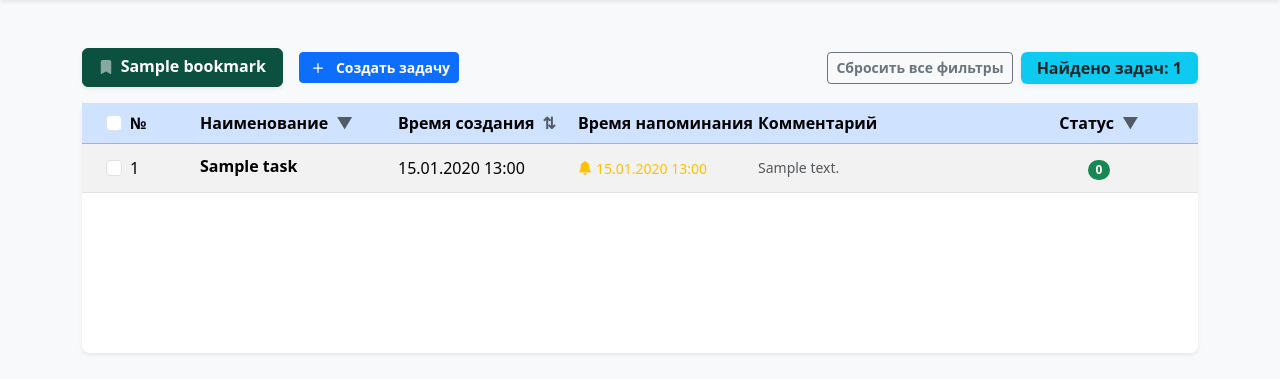
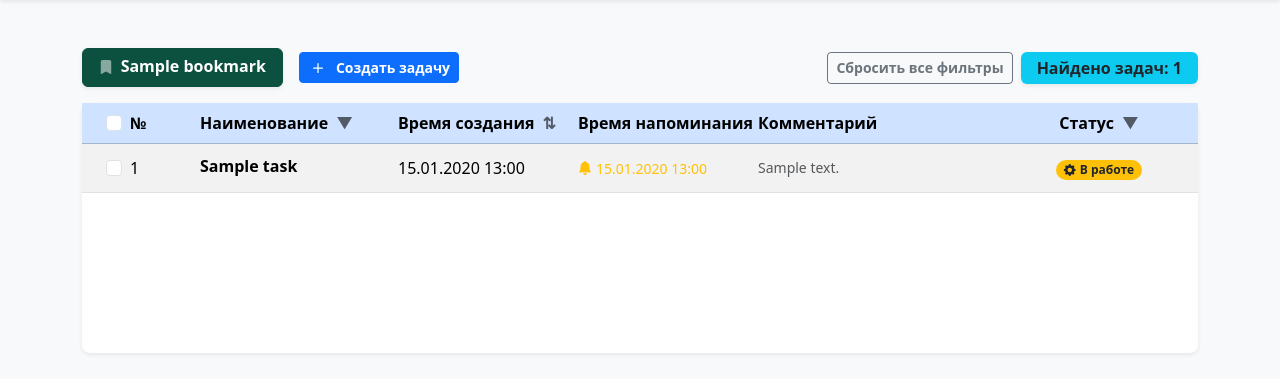
Before and after one commit to burmspb-code/Daily_journal, a Django app: page /daily/ in a window 1280 px wide. Shown: the part 56-435 px from the top of the page. Run offline with Django 5.2, Linux system fonts and the light colour scheme; a user stored in the database is signed in; tables that the repository leaves empty hold one stand-in row (values such as "Sample post"); parts of the project's set-up code (start-up, migrations or seed data) failed here and were passed over; some libraries are stand-ins or nearby versions.

Commit message:
implement rich status badges with Bootstrap Icons in task table

```diff
--- a/daily/templates/daily/task_list.html
+++ b/daily/templates/daily/task_list.html
@@ -197,7 +197,9 @@
                                 <li>
                                     <a href="?{% if current_bookmark %}bookmark={{ current_bookmark.id }}&{% endif %}{% if current_title %}title={{ current_title|urlencode }}&{% endif %}{% if current_sort %}sort={{ current_sort }}&{% endif %}flag=0"
                                        class="dropdown-item py-2 px-3 d-flex align-items-center gap-2 {% if current_flag == '0' %}active{% endif %}">
-                                        <span class="badge rounded-pill bg-success px-2">0</span> Создана
+                                        <span class="badge rounded-pill bg-success px-2 py-1 d-inline-flex align-items-center gap-1">
+                                            <i class="bi bi-plus-circle-fill"></i> Создана
+                                        </span>
                                     </a>
                                 </li>
 
@@ -205,7 +207,9 @@
                                 <li>
                                     <a href="?{% if current_bookmark %}bookmark={{ current_bookmark.id }}&{% endif %}{% if current_title %}title={{ current_title|urlencode }}&{% endif %}{% if current_sort %}sort={{ current_sort }}&{% endif %}flag=1"
                                        class="dropdown-item py-2 px-3 d-flex align-items-center gap-2 {% if current_flag == '1' %}active{% endif %}">
-                                        <span class="badge rounded-pill bg-warning text-dark px-2">1</span> В работе
+                                        <span class="badge rounded-pill bg-warning text-dark px-2 py-1 d-inline-flex align-items-center gap-1">
+                                            <i class="bi bi-gear-fill"></i> В работе
+                                        </span>
                                     </a>
                                 </li>
 
@@ -213,7 +217,9 @@
                                 <li>
                                     <a href="?{% if current_bookmark %}bookmark={{ current_bookmark.id }}&{% endif %}{% if current_title %}title={{ current_title|urlencode }}&{% endif %}{% if current_sort %}sort={{ current_sort }}&{% endif %}flag=2"
                                        class="dropdown-item py-2 px-3 d-flex align-items-center gap-2 {% if current_flag == '2' %}active{% endif %}">
-                                        <span class="badge rounded-pill bg-secondary px-2">2</span> Выполнена
+                                        <span class="badge rounded-pill bg-secondary px-2 py-1 d-inline-flex align-items-center gap-1">
+                                            <i class="bi bi-check-circle-fill"></i> Выполнена
+                                        </span>
                                     </a>
                                 </li>
 
@@ -221,7 +227,9 @@
                                 <li>
                                     <a href="?{% if current_bookmark %}bookmark={{ current_bookmark.id }}&{% endif %}{% if current_title %}title={{ current_title|urlencode }}&{% endif %}{% if current_sort %}sort={{ current_sort }}&{% endif %}flag=3"
                                        class="dropdown-item py-2 px-3 d-flex align-items-center gap-2 {% if current_flag == '3' %}active{% endif %}">
-                                        <span class="badge rounded-pill bg-danger px-2">3</span> Дедлайн
+                                        <span class="badge rounded-pill bg-danger px-2 py-1 d-inline-flex align-items-center gap-1">
+                                            <i class="bi bi-exclamation-triangle-fill"></i> Дедлайн
+                                        </span>
                                     </a>
                                 </li>
 
@@ -235,12 +243,18 @@
                 <tr id="task-row-{{ task.id }}" data-id="{{ task.id }}">
                     <td class="ps-4"><input class="form-check-input task-checkbox" type="checkbox" data-id="{{ task.id }}"></td>
                     <td>{{ forloop.counter }}</td>
+
+                    <!-- Столбец: Наименование -->
                     <td class="task-name-cell align-middle fw-semibold" onclick="this.querySelector('.editable-task-name').focus()">
                         <span class="editable-task-name d-inline-block" contenteditable="true" data-id="{{ task.id }}" style="cursor: text; min-height: 24px;">
                             {{ task.title }}
                         </span>
                     </td>
+
+                    <!-- Столбец: Время создания -->
                     <td>{{ task.created_at|date:"d.m.Y H:i" }}</td>
+
+                    <!-- Столбец: Время напоминания -->
                     <td class="task-reminder-cell align-middle text-nowrap small" data-id="{{ task.id }}">
                         {% if task.reminder_at %}
                             <span class="d-inline-flex align-items-center gap-1 text-warning"><i class="bi bi-bell-fill"></i> {{ task.reminder_at|date:"d.m.Y H:i" }}</span>
@@ -248,12 +262,34 @@
                             <span class="editable-task-reminder d-inline-block w-100" style="cursor: pointer; min-height: 20px;"><i class="bi bi-bell add-reminder-icon text-secondary" title="Добавить"></i></span>
                         {% endif %}
                     </td>
+
+                    <!-- Столбец: Комментарий -->
                     <td class="task-comment-cell align-middle" onclick="this.querySelector('.editable-task-comment').focus()">
                         <span class="editable-task-comment text-muted small d-inline-block" contenteditable="true" data-id="{{ task.id }}" style="cursor: text; min-height: 24px;">
                             {% if task.comment %}{{ task.comment }}{% else %}<i class="bi bi-pencil add-comment-icon text-secondary fs-6" title="Добавить"></i>{% endif %}
                         </span>
                     </td>
-                    <td class="text-center"><span class="badge rounded-pill bg-success px-2">0</span></td>
+
+                    <!-- СТОЛБЕЦ ОБНОВЛЕН: Динамический вывод статуса с иконками Bootstrap Icons -->
+                    <td class="text-center task-status-cell" style="cursor: pointer;">
+                        {% if task.status_flag == 0 %}
+                            <span class="badge rounded-pill bg-success px-2 py-1 d-inline-flex align-items-center gap-1" title="Создана">
+                                <i class="bi bi-plus-circle-fill"></i> Создана
+                            </span>
+                        {% elif task.status_flag == 1 %}
+                            <span class="badge rounded-pill bg-warning text-dark px-2 py-1 d-inline-flex align-items-center gap-1" title="В работе">
+                                <i class="bi bi-gear-fill"></i> В работе
+                            </span>
+                        {% elif task.status_flag == 2 %}
+                            <span class="badge rounded-pill bg-secondary px-2 py-1 d-inline-flex align-items-center gap-1" title="Выполнена">
+                                <i class="bi bi-check-circle-fill"></i> Выполнена
+                            </span>
+                        {% elif task.status_flag == 3 %}
+                            <span class="badge rounded-pill bg-danger px-2 py-1 d-inline-flex align-items-center gap-1" title="Дедлайн">
+                                <i class="bi bi-exclamation-triangle-fill"></i> Дедлайн
+                            </span>
+                        {% endif %}
+                    </td>
                 </tr>
                 {% empty %}
                 <tr id="no-tasks-row"><td colspan="7" class="text-center text-muted py-3">Нет задач в этой закладке</td></tr>
--- a/static/daily/js/tasks.js
+++ b/static/daily/js/tasks.js
@@ -282,7 +282,9 @@ function appendNewTaskRow() {
             <input type="text" id="inline-task-input" class="form-control form-control-sm border-primary shadow-sm" placeholder="Напишите название задачи и нажмите Enter..." style="outline: none;">
         </td>
         <td class="text-center">
-            <span class="badge rounded-pill bg-success px-2">0</span>
+            <span class="badge rounded-pill bg-success px-2 py-1 d-inline-flex align-items-center gap-1">
+                <i class="bi bi-plus-circle-fill"></i> Создана
+            </span>
         </td>
     `;
     tbody.appendChild(newRow);
@@ -360,7 +362,11 @@ function saveInlineTask(title, bookmarkId, rowNumber) {
             <td class="task-comment-cell align-middle" onclick="this.querySelector('.editable-task-comment').focus()">
                 <span class="editable-task-comment text-muted small d-inline-block" contenteditable="true" data-id="${data.id}" style="cursor: text; min-height: 24px;"><i class="bi bi-pencil add-comment-icon text-secondary fs-6" title="Добавить комментарий"></i></span>
             </td>
-            <td class="text-center"><span class="badge rounded-pill bg-success px-2">0</span></td>
+            <td class="text-center">
+                <span class="badge rounded-pill bg-success px-2 py-1 d-inline-flex align-items-center gap-1">
+                    <i class="bi bi-plus-circle-fill"></i> Создана
+                </span>
+            </td>
         `;
         updateTopTaskCounter(1);
     })
@@ -440,21 +446,20 @@ function updateRowStatusBadge(taskId, flagValue) {
     const badge = row.querySelector('.badge');
     if (!badge) return;
 
-    // Принудительно приводим к числу на случай, если пришла строка
     const flag = parseInt(flagValue);
 
     if (flag === 0) {
-        badge.className = "badge rounded-pill bg-success px-2";
-        badge.textContent = "0";
+        badge.className = "badge rounded-pill bg-success px-2 py-1 d-inline-flex align-items-center gap-1";
+        badge.innerHTML = `<i class="bi bi-plus-circle-fill"></i> Создана`;
     } else if (flag === 1) {
-        badge.className = "badge rounded-pill bg-warning text-dark px-2";
-        badge.textContent = "1";
+        badge.className = "badge rounded-pill bg-warning text-dark px-2 py-1 d-inline-flex align-items-center gap-1";
+        badge.innerHTML = `<i class="bi bi-gear-fill"></i> В работе`;
     } else if (flag === 2) {
-        badge.className = "badge rounded-pill bg-secondary px-2";
-        badge.textContent = "2";
+        badge.className = "badge rounded-pill bg-secondary px-2 py-1 d-inline-flex align-items-center gap-1";
+        badge.innerHTML = `<i class="bi bi-check-circle-fill"></i> Выполнена`;
     } else if (flag === 3) {
-        badge.className = "badge rounded-pill bg-danger px-2";
-        badge.textContent = "3"; // или "Дедлайн" в зависимости от того, что вы выводите в строках по умолчанию
+        badge.className = "badge rounded-pill bg-danger px-2 py-1 d-inline-flex align-items-center gap-1";
+        badge.innerHTML = `<i class="bi bi-exclamation-triangle-fill"></i> Дедлайн`;
     }
 }
 
```
